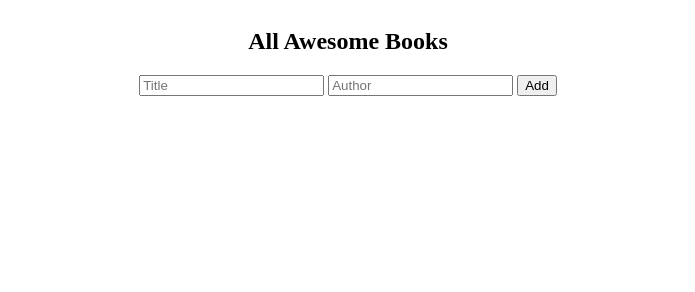
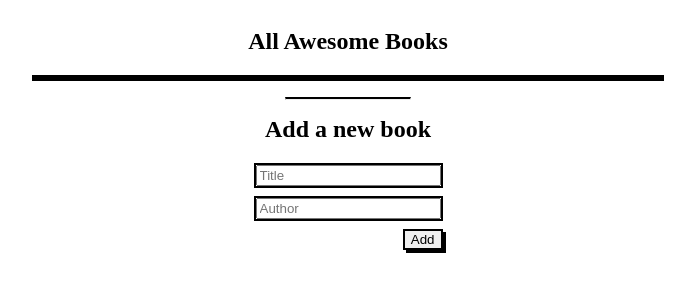
Before and after one commit to SaidRasinlic/AwesomeBooks, a plain HTML site: page index.html in a window 1280 px wide. Shown: the whole page, without its empty margins (292-987 px from the left). Drawn offline with Linux system fonts and the light colour scheme.

Commit message:
Add style

```diff
--- a/index.html
+++ b/index.html
@@ -14,7 +14,9 @@
  <div class="container">
   <h2 class="book-list-header">All Awesome Books</h2>
   <section class="book-list"></section>
+  <hr>
 
+  <h2 class="h-add">Add a new book</h2>
   <form>
    <label for="title">
   <input type="text" id="title" placeholder="Title" required>
--- a/script.js
+++ b/script.js
@@ -22,7 +22,7 @@ class Book {
     localStorage.setItem('bookInfo', JSON.stringify(listSection));
     window.location.reload();
   }
-}
+
 
 static displayUI () {
   let bookDIV = '';
--- a/style.css
+++ b/style.css
@@ -18,6 +18,8 @@ html {
 
 .book-list{
   width: 50%;
+  border: solid 2px black;
+  border: solid;
 }
 
 .bookDIV{
@@ -25,5 +27,39 @@ html {
   justify-content: space-between;
   flex-shrink: 1;
   align-items: center;
+  height: 1.5rem;
+  padding: 1rem;
 
 }
+
+.bookDIV:nth-child(odd){ background-color: rgb(170, 169, 169); }
+
+hr {
+  color: black;
+  width: 10%;
+  margin: 1rem;
+  border-top: solid black 2px;
+}
+
+.h-add {
+  margin-top: 0;
+}
+
+form {
+  display: flex;
+  flex-direction: column;
+  gap: 0.5rem;
+}
+
+form > * {
+  border: solid black 2px;
+}
+
+.btn-submit {
+  align-self: flex-end;
+}
+
+button {
+  border: solid black 2px;
+  box-shadow: 3px 3px;
+}
```
